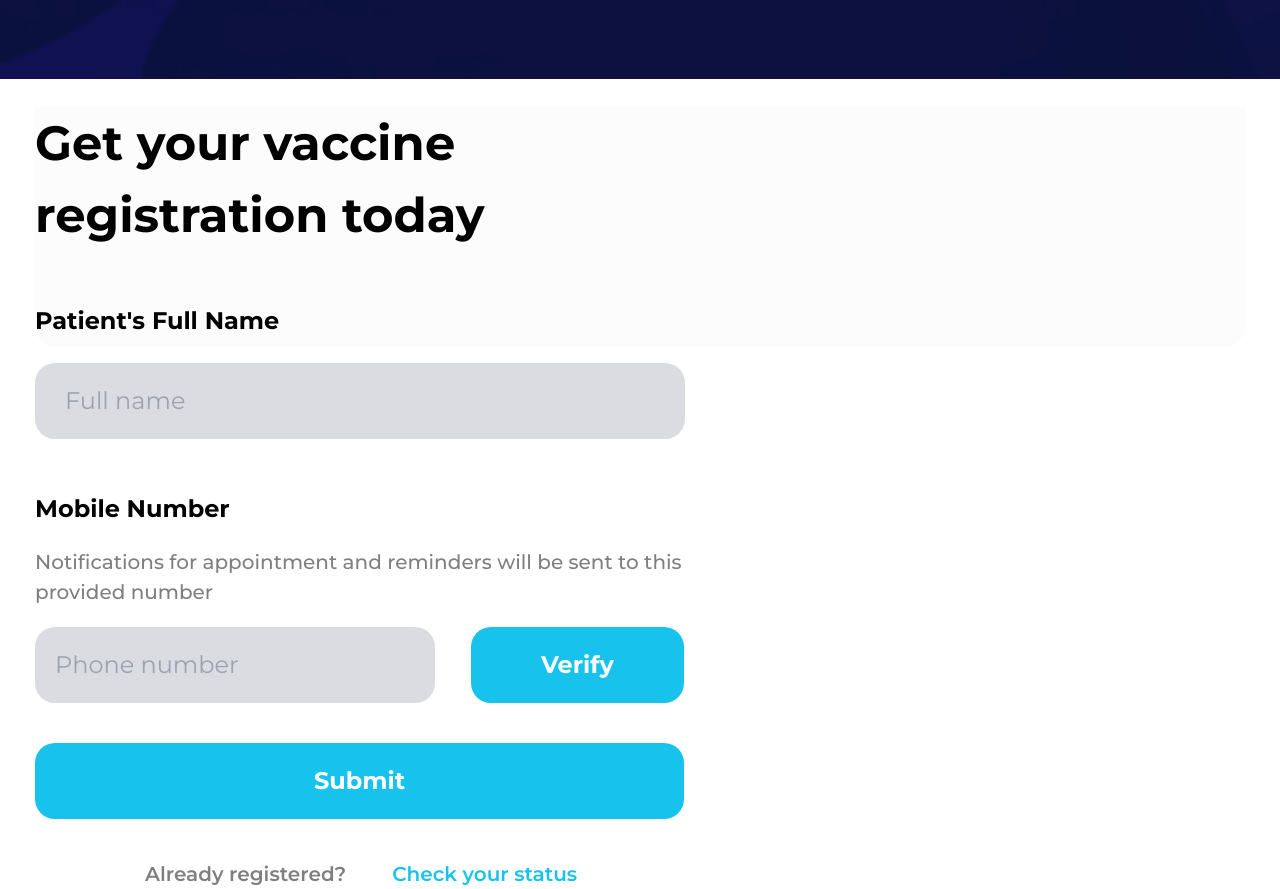
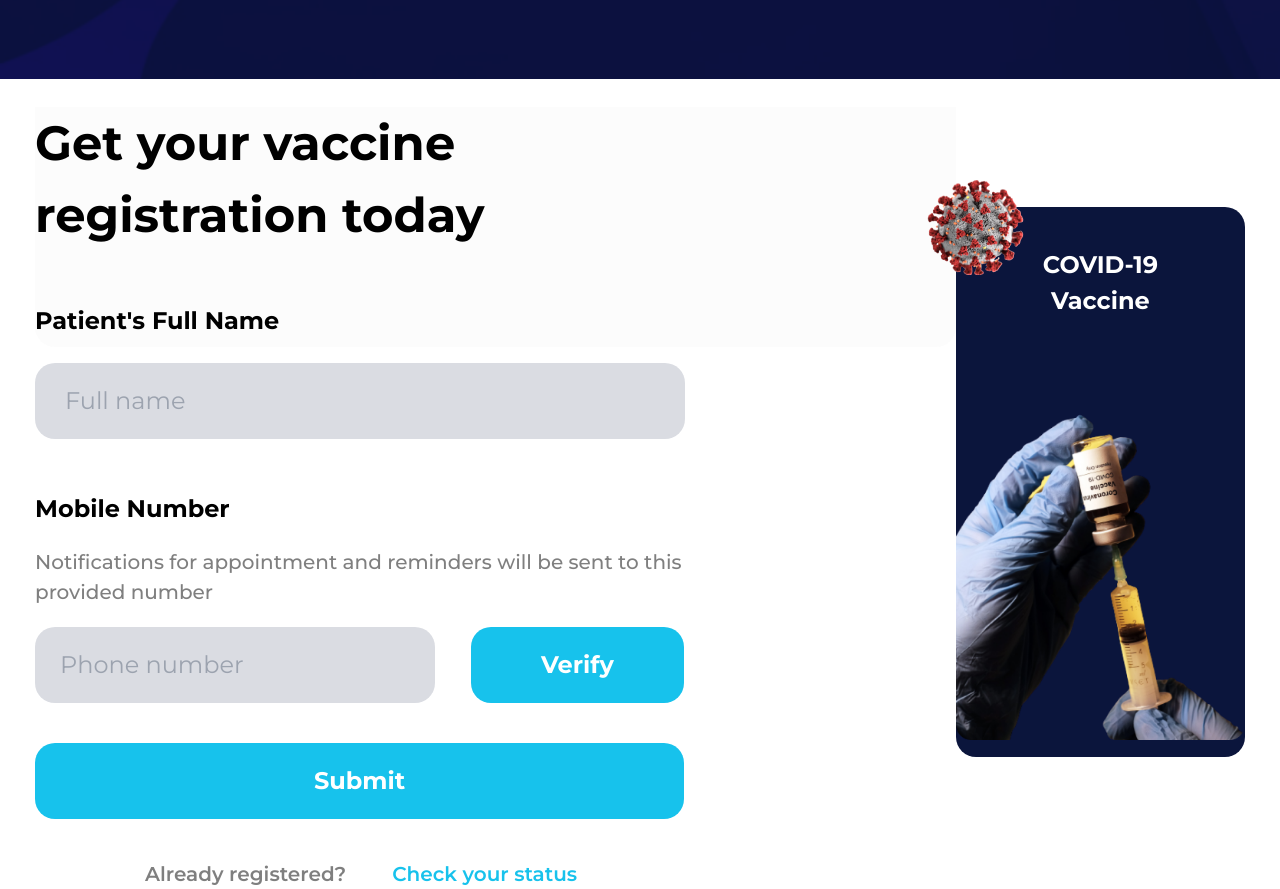
Before and after one commit to humaira-reactdev/Vaccination, a React (Vite) app: page / in a window 1280 px wide. Shown: the part 2610-3499 px from the top of the page. Built offline with nearby package versions, Linux system fonts and the light colour scheme.

Commit message:
Vaccine registration done

```diff
--- a/src/Components/VaccineRegistration/VaccineRegistration.css
+++ b/src/Components/VaccineRegistration/VaccineRegistration.css
@@ -23,7 +23,7 @@
 }
 
 .phoneNumber{
-    @apply w-[400px] bg-[rgba(11,21,60,0.15)] rounded-[20px] outline-none py-[20px] pl-[20px] text-[24px] mr-[36px]
+    @apply w-[400px] bg-[rgba(11,21,60,0.15)] rounded-[20px] outline-none py-[20px] pl-[25px] text-[24px] mr-[36px]
 }
 
 .verify{
@@ -45,3 +45,15 @@
 .status{
     @apply text-[#17C2EC] text-[20px] font-semibold
 }
+
+.vaccineimage{
+    @apply w-[380px] h-[550px] bg-[#0B153C] rounded-[20px] mt-[100px]
+}
+
+.vaccine{
+    @apply mt-[53px]
+}
+
+.vaccineHeading{
+    @apply text-white text-[24px] w-[116px] mt-[40px] font-bold text-center mx-auto
+}
--- a/src/Components/VaccineRegistration/VaccineRegistration.jsx
+++ b/src/Components/VaccineRegistration/VaccineRegistration.jsx
@@ -23,7 +23,10 @@ const VaccineRegistration = () => {
             <p className='status'>Check your status</p>
           </div>
         </div>
-        <div className='image'>
+        <div className='vaccineimage relative'>
+            <img src="./images/virus.png" alt="" className='virus absolute left-[-10%] top-[-5%]' />
+            <h2 className='vaccineHeading'>COVID-19 Vaccine</h2>
+            <img src="./images/vaccine.png" alt="" className='vaccine'/>
         </div>
       </div>
      </div>
```
Also changed, not shown: public/images/vaccine.png (added), public/images/virus.png (added).
